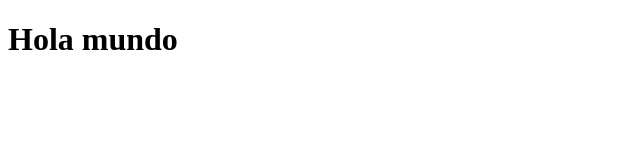
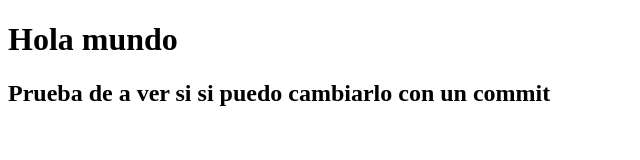
Before and after one commit to SrMA8/ingsoftw, a plain HTML site: page index.html in a window 1280 px wide. Shown: the whole page, without its empty margins (0-640 px from the left). Drawn offline with Linux system fonts and the light colour scheme.

Commit message:
Segundo commit para ver si se hacen mis  cambios :)

```diff
--- a/index.html
+++ b/index.html
@@ -7,5 +7,6 @@
 </head>
 <body>
     <h1>Hola mundo</h1>
+    <h2>Prueba de a ver si si puedo cambiarlo con un commit </h2>
 </body>
 </html>
```
Also changed, not shown: comados.txt (added).
